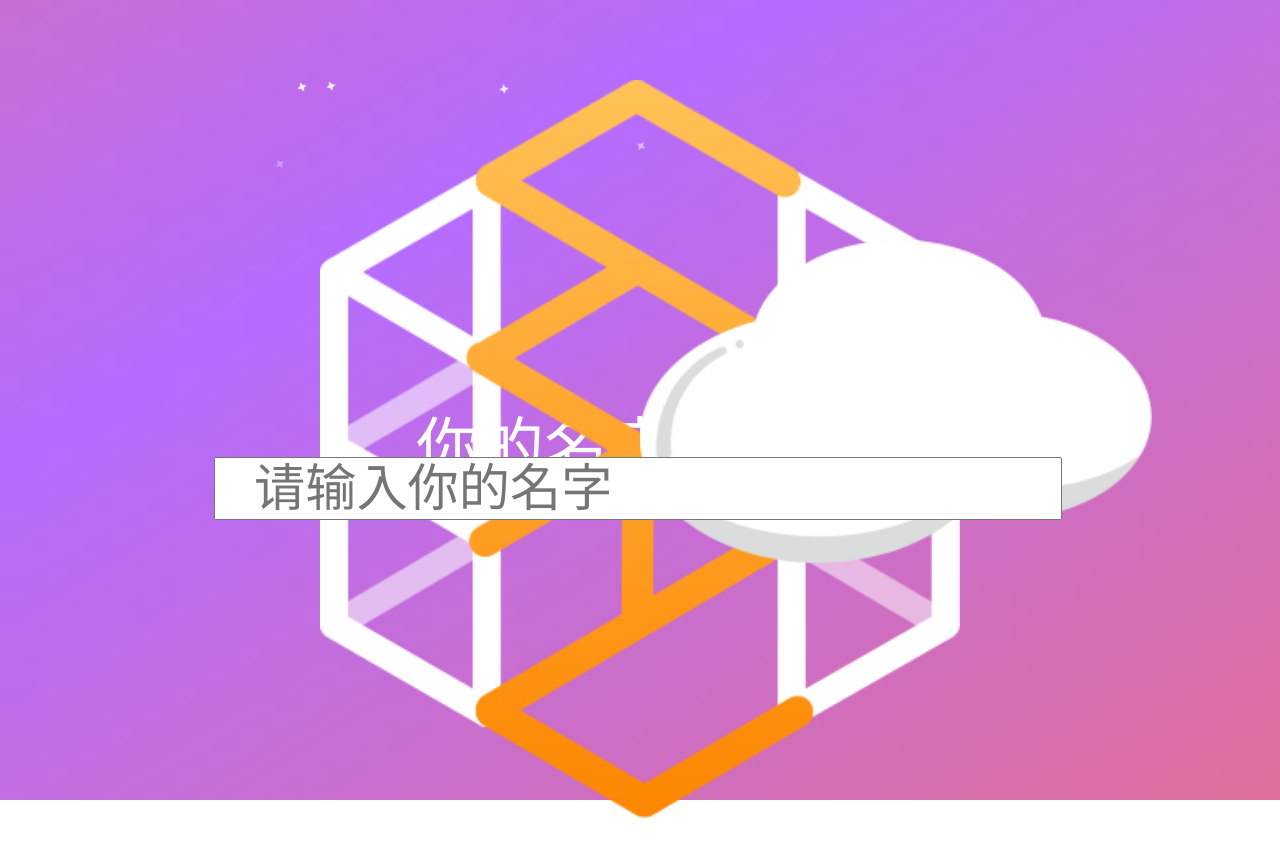
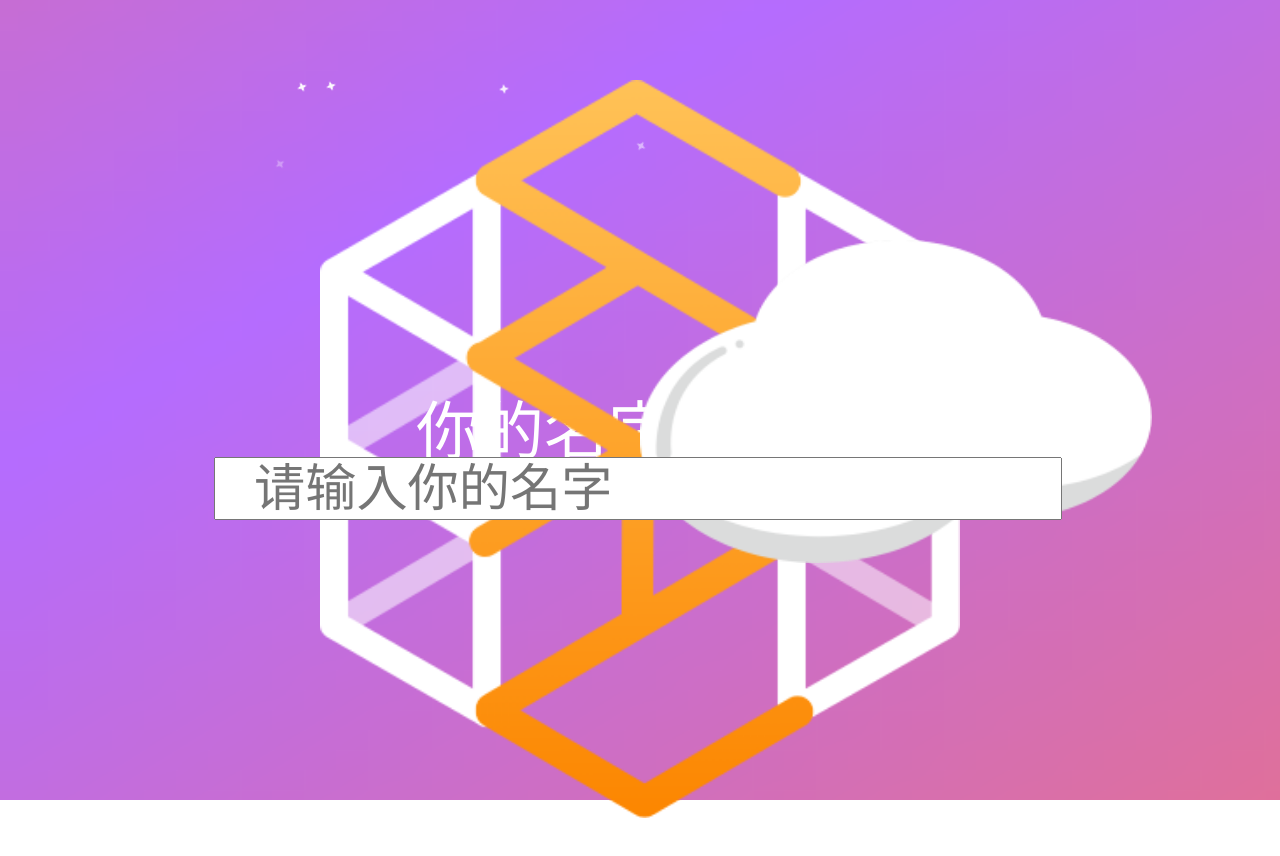
Before and after one commit to konodioda727/ending-project-front-end, a React (Vite) app: page / in a window 1280 px wide. Shown: the top 856 px of the page. Built offline with nearby package versions, Linux system fonts and the light colour scheme; a web font is replaced by a local one.

Commit message:
fix: 名字输入样式修改

```diff
--- a/src/pages/nameInput/index.less
+++ b/src/pages/nameInput/index.less
@@ -12,7 +12,7 @@
 }
 .name-ask{
     position: absolute;
-    top: 50vh;
+    bottom: 40vh;
     font-size: 5vw;
     padding-left: 30vw;
 }
@@ -21,7 +21,7 @@
     bottom: 35vh;
     right: 17vw;
     width: 60vw;
-    min-height: 3vh+1%;
+    min-height: 3vh;
     padding: 0 3vw 0 3vw;
     font-size: 4vw;
     z-index: 3;
```
